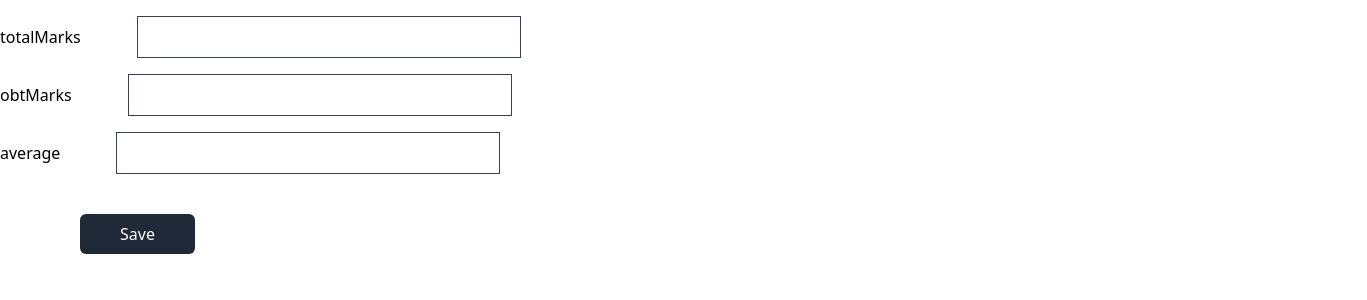
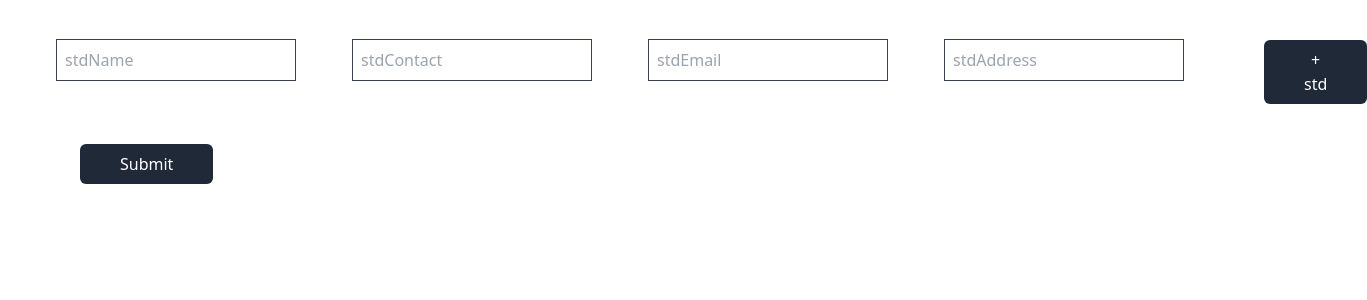
Before and after one commit to Nabi-Ameen/corvit-reactjs, a React (Create React App) app: page / in a window 1280 px wide. Shown: the top 300 px of the page, 1367 px wide, since content can reach past the window. Built offline with nearby package versions, Linux system fonts and the light colour scheme.

Commit message:
dynamic form with field array

```diff
--- a/src/App.js
+++ b/src/App.js
@@ -9,6 +9,7 @@ import Tabe1 from "./components/Tabe1";
 import FormHandling from "./components/FormHandling";
 import Form from "./components/Form";
 import FormikForm from "./components/formik/FormikForm";
+import FieldArrays from "./components/formik/FieldArray";
 
 function App() {
 
@@ -16,7 +17,8 @@ function App() {
     <div>
       {/* <FormHandling/> */}
       {/* <Form/> */}
-      <FormikForm/>
+      {/* <FormikForm/> */}
+      <FieldArrays/>
     </div>
   );
 }
--- /dev/null
+++ b/src/components/formik/FieldArray.jsx
@@ -0,0 +1,98 @@
+import { Form, Formik, FieldArray } from 'formik'
+import React from 'react'
+
+const FieldArrays = () => {
+    const initialValues = {
+        students: [
+            {
+                stdName: "",
+                stdContact: "",
+                stdEmail: "",
+                stdAddress: ""
+            }
+        ]
+    }
+    return (
+        <div>
+            <Formik
+                initialValues={initialValues}
+                onSubmit={(values) => {
+                    console.log("values", values)
+                }}
+            >
+                {({ values, setFieldValue }) => (
+                    <Form>
+                        <FieldArray name="students">
+                            {(arrayHelpers) => (
+                                <>
+                                    {values.students.map((std, index) => (
+                                        <div className='flex items-center'>
+                                            <div>
+                                                <input
+                                                    id={`students.${index}.stdName`}
+                                                    placeholder='stdName'
+                                                    name={`students.${index}.stdName`}
+                                                    type="text"
+                                                    onChange={(e) => setFieldValue(`students.${index}.stdName`, e.target.value.toUpperCase())}
+                                                    className='ml-14 mt-4 border border-gray-700 w-60 p-2'
+                                                />
+                                            </div>
+                                            <div>
+                                                <input
+                                                    id={`students.${index}?.stdContact`}
+                                                    placeholder='stdContact'
+                                                    name={`students.${index}?.stdContact`}
+                                                    type="text"
+                                                    onChange={(e) => setFieldValue(`students.${index}.stdContact`, e.target.value.toUpperCase())}
+                                                    className='ml-14 mt-4 border border-gray-700 w-60 p-2'
+                                                />
+                                            </div>
+                                            <div>
+                                                <input
+                                                    id={`students.${index}.stdEmail`}
+                                                    placeholder='stdEmail'
+                                                    name={`students.${index}.stdEmail`}
+                                                    type="text"
+                                                    onChange={(e) => setFieldValue(`students.${index}.stdEmail`, e.target.value.toUpperCase())}
+                                                    className='ml-14 mt-4 border border-gray-700 w-60 p-2'
+                                                />
+                                            </div>
+                                            <div>
+                                                <input
+                                                    id={`std.[${index}]?.stdAddress`}
+                                                    placeholder='stdAddress'
+                                                    name={`std.[${index}]?.stdAddress`}
+                                                    type="text"
+                                                    onChange={(e) => setFieldValue(`students.${index}.stdAddress`, e.target.value.toUpperCase())}
+                                                    className='ml-14 mt-4 border border-gray-700 w-60 p-2'
+                                                />
+                                            </div>
+
+                                            <div>
+                                                {
+                                                    index === 0 ? <button onClick={() => arrayHelpers.push({
+                                                        stdName: "",
+                                                        stdContact: "",
+                                                        stdEmail: "",
+                                                        stdAddress: ""
+                                                    })} type='button' className='px-10 py-2 bg-gray-800 text-white rounded-md mt-10 ml-20'>+ std</button>
+                                                        : <button onClick={() => arrayHelpers.remove(index)} type='button' className='px-10 py-2 bg-red-800 text-white rounded-md mt-10 ml-20'>- std</button>
+                                                }
+                                            </div>
+                                        </div>
+                                    ))}
+                                </>
+                            )}
+                        </FieldArray>
+
+                        <button type='submit' className='px-10 py-2 bg-gray-800 text-white rounded-md mt-10 ml-20'>Submit</button>
+                    </Form>
+
+                )}
+
+            </Formik>
+        </div>
+    )
+}
+
+export default FieldArrays
```
